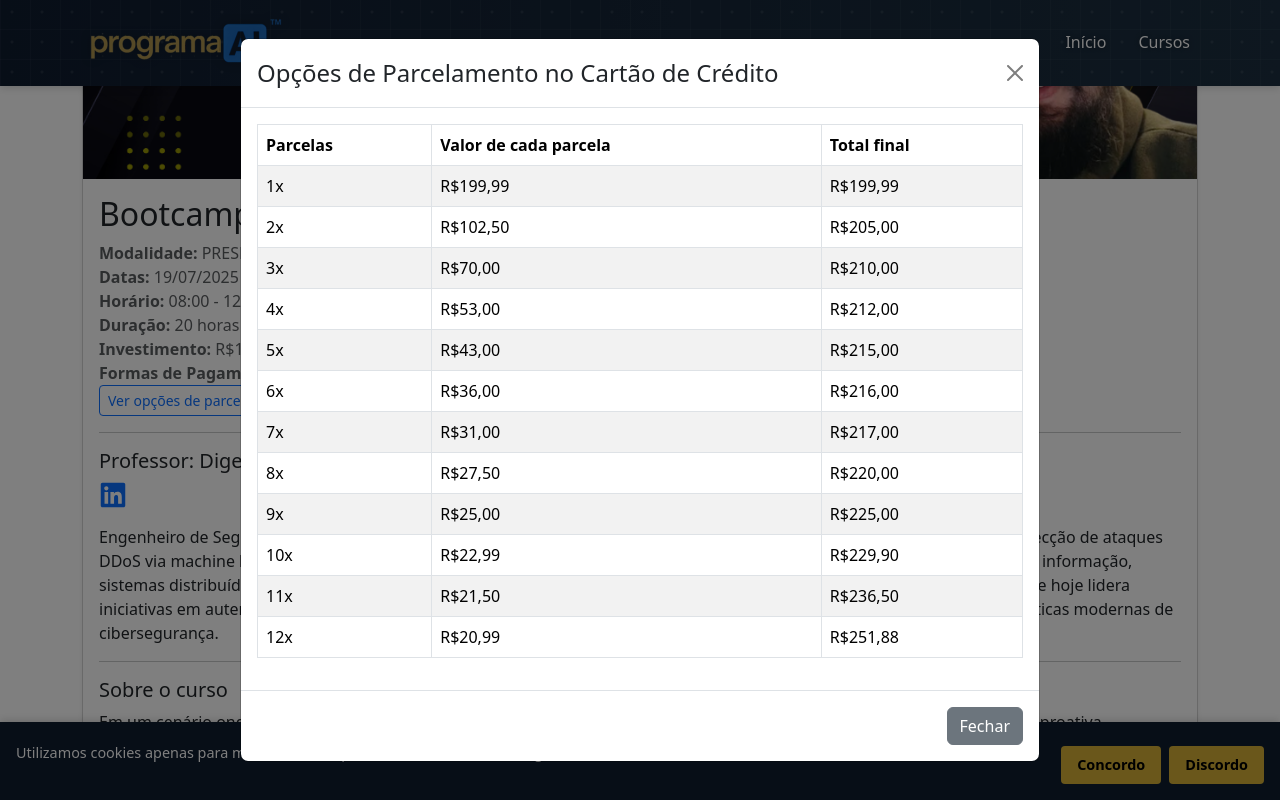
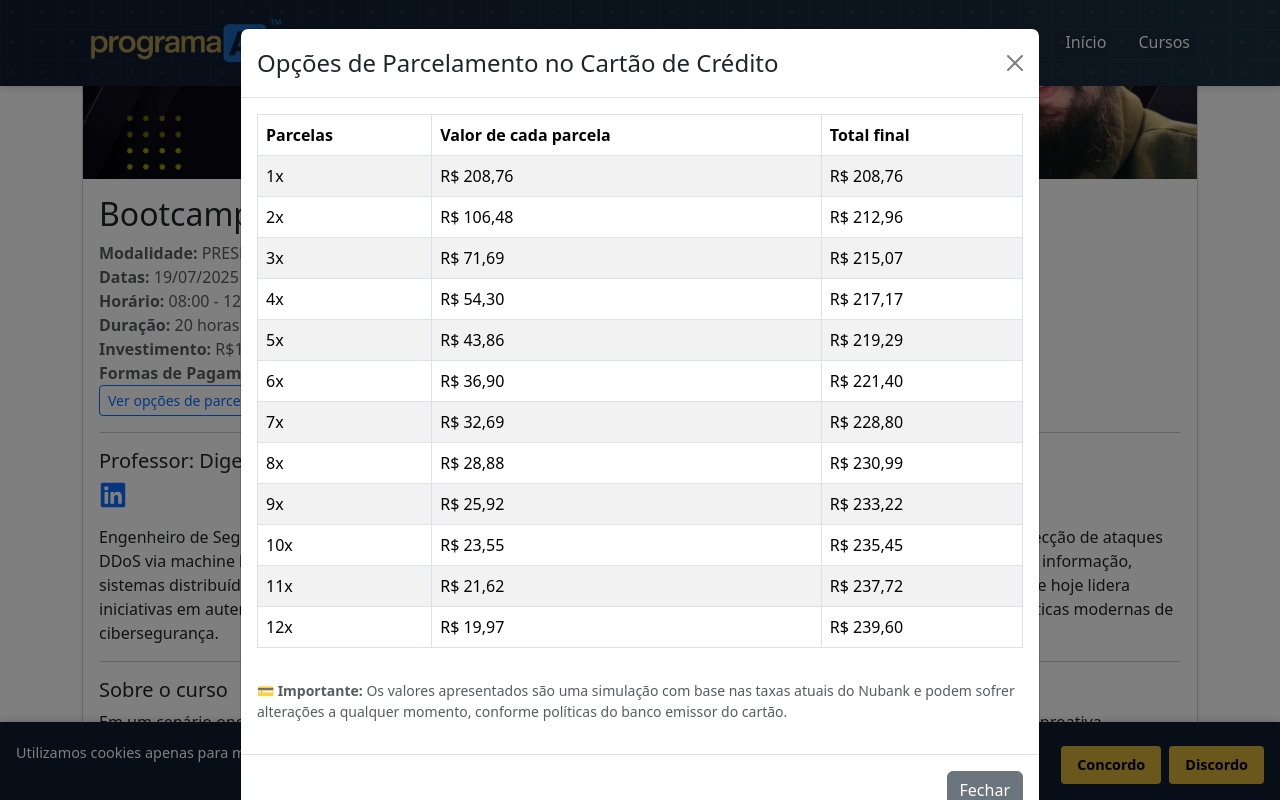
Before and after one commit to kelsonvictr/programaai-frontend, a React (Vite) app: page /cursos/2 in a window 1280 px wide. Both pictures are taken after a click on the button "Ver opções de parcelamento". Shown: the part 486-1286 px from the top of the page. Built offline with nearby package versions, Linux system fonts and the light colour scheme.

Commit message:
fix: taxas parcelamento

```diff
--- a/src/components/ParcelamentoModal.tsx
+++ b/src/components/ParcelamentoModal.tsx
@@ -32,6 +32,7 @@ const ParcelamentoModal: React.FC<ParcelamentoModalProps> = ({
         {parcelas.length === 0 ? (
           <p className="text-muted">Ainda não há simulações disponíveis para este valor.</p>
         ) : (
+          <>
             <Table striped bordered hover responsive>
               <thead>
                 <tr>
@@ -50,8 +51,13 @@ const ParcelamentoModal: React.FC<ParcelamentoModalProps> = ({
                 ))}
               </tbody>
             </Table>
+            <p className="text-muted small mt-3">
+              💳 <strong>Importante:</strong> Os valores apresentados são uma simulação com base nas taxas atuais do Nubank e podem sofrer alterações a qualquer momento, conforme políticas do banco emissor do cartão.
+            </p>
+          </>
         )}
       </Modal.Body>
+
       <Modal.Footer>
         <Button variant="secondary" onClick={onHide}>
           Fechar
--- a/src/mocks/parcelamentos.ts
+++ b/src/mocks/parcelamentos.ts
@@ -1,3 +1,5 @@
+// src/mocks/parcelamentos.ts
+
 export interface Parcelamento {
   vezes: number
   valorParcela: string
@@ -5,16 +7,16 @@ export interface Parcelamento {
 }
 
 export const parcelamentos19999: Parcelamento[] = [
-  { vezes: 1, valorParcela: "R$199,99", total: "R$199,99" },
-  { vezes: 2, valorParcela: "R$102,50", total: "R$205,00" },
-  { vezes: 3, valorParcela: "R$70,00", total: "R$210,00" },
-  { vezes: 4, valorParcela: "R$53,00", total: "R$212,00" },
-  { vezes: 5, valorParcela: "R$43,00", total: "R$215,00" },
-  { vezes: 6, valorParcela: "R$36,00", total: "R$216,00" },
-  { vezes: 7, valorParcela: "R$31,00", total: "R$217,00" },
-  { vezes: 8, valorParcela: "R$27,50", total: "R$220,00" },
-  { vezes: 9, valorParcela: "R$25,00", total: "R$225,00" },
-  { vezes: 10, valorParcela: "R$22,99", total: "R$229,90" },
-  { vezes: 11, valorParcela: "R$21,50", total: "R$236,50" },
-  { vezes: 12, valorParcela: "R$20,99", total: "R$251,88" }
+  { vezes: 1, valorParcela: "R$ 208,76", total: "R$ 208,76" },
+  { vezes: 2, valorParcela: "R$ 106,48", total: "R$ 212,96" },
+  { vezes: 3, valorParcela: "R$ 71,69", total: "R$ 215,07" },
+  { vezes: 4, valorParcela: "R$ 54,30", total: "R$ 217,17" },
+  { vezes: 5, valorParcela: "R$ 43,86", total: "R$ 219,29" },
+  { vezes: 6, valorParcela: "R$ 36,90", total: "R$ 221,40" },
+  { vezes: 7, valorParcela: "R$ 32,69", total: "R$ 228,80" },
+  { vezes: 8, valorParcela: "R$ 28,88", total: "R$ 230,99" },
+  { vezes: 9, valorParcela: "R$ 25,92", total: "R$ 233,22" },
+  { vezes: 10, valorParcela: "R$ 23,55", total: "R$ 235,45" },
+  { vezes: 11, valorParcela: "R$ 21,62", total: "R$ 237,72" },
+  { vezes: 12, valorParcela: "R$ 19,97", total: "R$ 239,60" }
 ]
```
Lines whose indentation alone changed are shown as unchanged.
